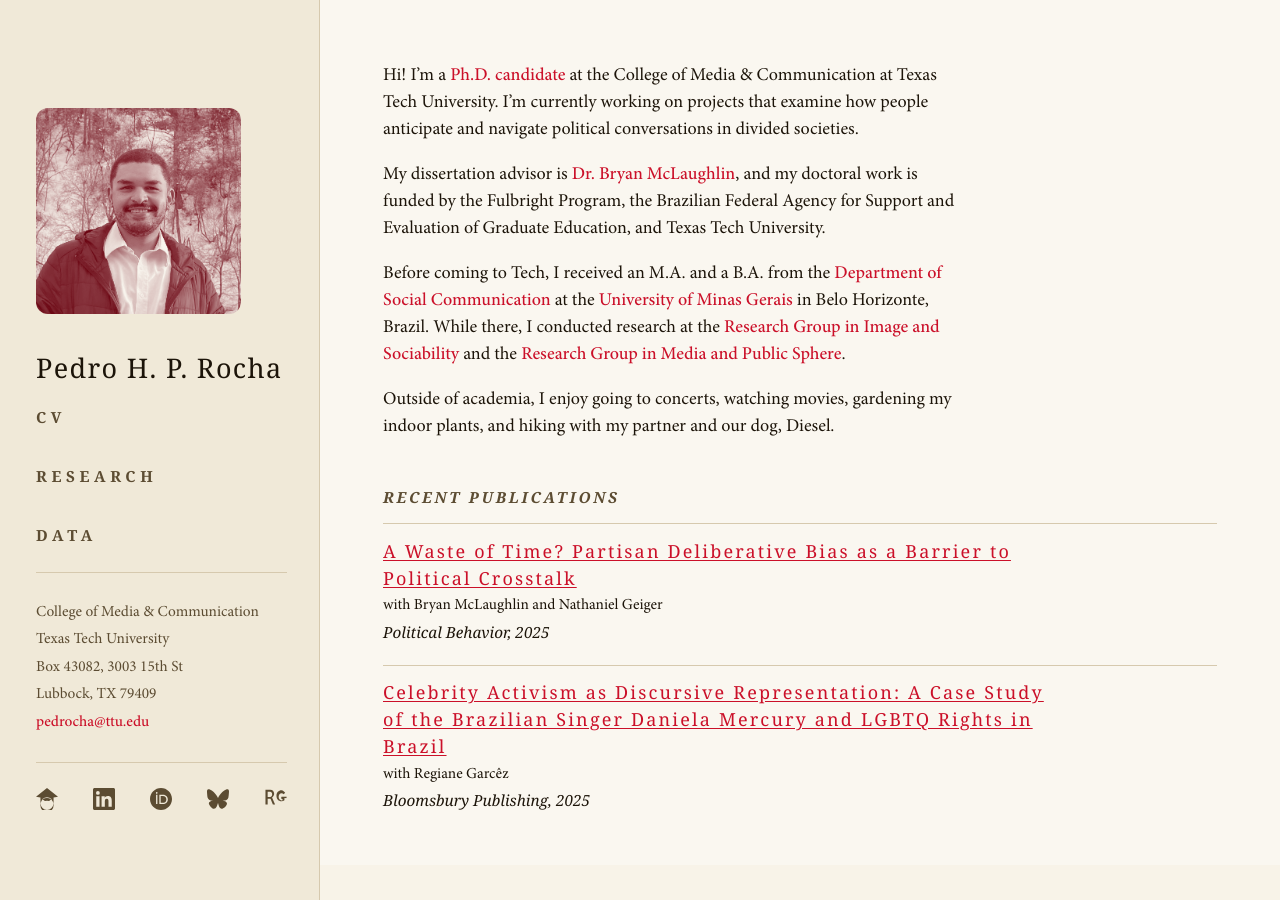
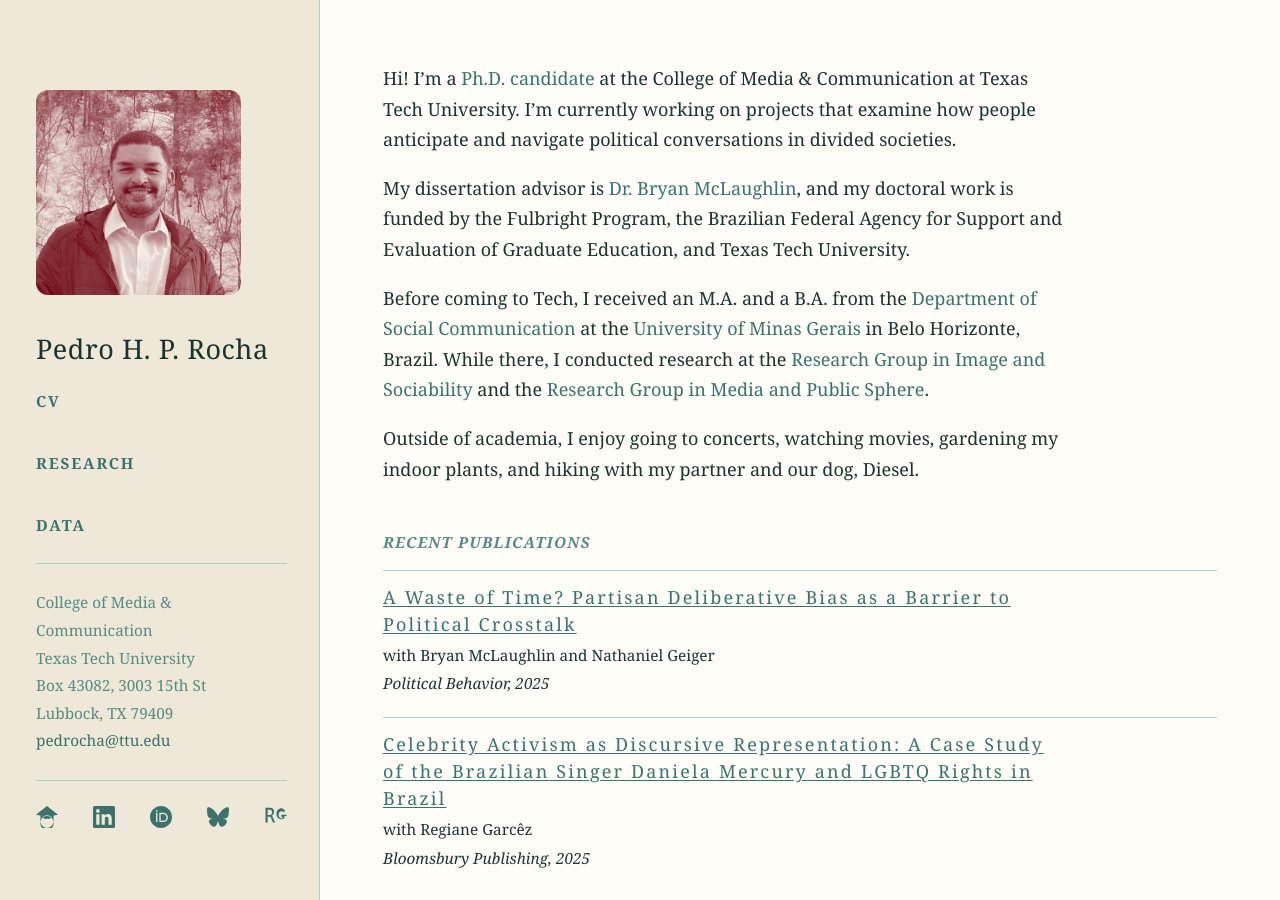
Before and after one commit to pedrohprocha/pedrohprocha.github.io, a Jekyll site: the page built from index.md, in a window 1280 px wide and 900 px high. Built offline with Jekyll 4.4.1, drawn with Linux system fonts in a browser that asks for light colours; some web fonts are replaced.

Commit message:
Switch to full Sentinel SSm type system + teal/salmon color palette
Typography:
- Sentinel SSm now used for both body and headings
- Register Light (300), Semibold (600) in addition to existing weights
- Remove Minion Pro and Cooper Hewitt @font-face declarations
- Body line-height 1.5 → 1.7 for slab serif readability
- Reduce letter-spacing throughout (nav 0.30→0.12, headings 0.18→0.08,
  chapter title 0.05→0.01, name 0.05→0.02, badges 0.12→0.06)

Colors:
- --bg: #F8F5EA (cream)
- --paper: #FEFDF8 (near-white)
- --sidebar-bg: #EDE8D8 (rich cream)
- --text: #1C3330 (deep teal)
- --muted: #5A8A84 (mid teal)
- --accent: #3C726B (dark teal — links/nav)
- --border: #AECFCC (soft teal)
- --hover: #E79889 (salmon)
- Dark mode updated to match teal/salmon family

Co-Authored-By: Claude Sonnet 4.6 <noreply@anthropic.com>

```diff
--- a/assets/css/main.css
+++ b/assets/css/main.css
@@ -1,67 +1,15 @@
 @font-face {
-    font-family: "Minion Pro";
-    src: url("/assets/fonts/MinionPro-Regular.otf") format("opentype");
-    font-weight: 400;
+    font-family: "Sentinel SSm";
+    src: url("/assets/fonts/Sentinel SSm Light.ttf") format("truetype");
+    font-weight: 300;
     font-style: normal;
 }
 @font-face {
-    font-family: "Minion Pro";
-    src: url("/assets/fonts/MinionPro-It.otf") format("opentype");
-    font-weight: 400;
+    font-family: "Sentinel SSm";
+    src: url("/assets/fonts/Sentinel SSm Light Italic.ttf") format("truetype");
+    font-weight: 300;
     font-style: italic;
 }
-@font-face {
-    font-family: "Minion Pro";
-    src: url("/assets/fonts/MinionPro-Medium.otf") format("opentype");
-    font-weight: 500;
-    font-style: normal;
-}
-@font-face {
-    font-family: "Minion Pro";
-    src: url("/assets/fonts/MinionPro-MediumIt.otf") format("opentype");
-    font-weight: 500;
-    font-style: italic;
-}
-@font-face {
-    font-family: "Minion Pro";
-    src: url("/assets/fonts/MinionPro-Bold.otf") format("opentype");
-    font-weight: 700;
-    font-style: normal;
-}
-@font-face {
-    font-family: "Minion Pro";
-    src: url("/assets/fonts/MinionPro-BoldIt.otf") format("opentype");
-    font-weight: 700;
-    font-style: italic;
-}
-@font-face {
-    font-family: "Cooper Hewitt";
-    src: url("/assets/fonts/CooperHewitt-Book.otf") format("opentype");
-    font-weight: 400;
-    font-style: normal;
-}
-
-@font-face {
-    font-family: "Cooper Hewitt";
-    src: url("/assets/fonts/CooperHewitt-BookItalic.otf") format("opentype");
-    font-weight: 400;
-    font-style: italic;
-}
-
-@font-face {
-    font-family: "Cooper Hewitt";
-    src: url("/assets/fonts/CooperHewitt-Medium.otf") format("opentype");
-    font-weight: 500;
-    font-style: normal;
-}
-
-@font-face {
-    font-family: "Cooper Hewitt";
-    src: url("/assets/fonts/CooperHewitt-Bold.otf") format("opentype");
-    font-weight: 700;
-    font-style: normal;
-}
-
 @font-face {
     font-family: "Sentinel SSm";
     src: url("/assets/fonts/Sentinel SSm Book.ttf") format("truetype");
@@ -88,6 +36,18 @@
 }
 @font-face {
     font-family: "Sentinel SSm";
+    src: url("/assets/fonts/Sentinel SSm Semibold.ttf") format("truetype");
+    font-weight: 600;
+    font-style: normal;
+}
+@font-face {
+    font-family: "Sentinel SSm";
+    src: url("/assets/fonts/Sentinel SSm Semibold Italic.ttf") format("truetype");
+    font-weight: 600;
+    font-style: italic;
+}
+@font-face {
+    font-family: "Sentinel SSm";
     src: url("/assets/fonts/Sentinel SSm Bold.ttf") format("truetype");
     font-weight: 700;
     font-style: normal;
@@ -101,16 +61,16 @@
 
 /* ── Variables ───────────────────────────────────────────── */
 :root {
-    --bg:         #f8f3e8;
-    --paper:      #faf7f0;
-    --sidebar-bg: #f0e9d8;
-    --text:       #1c1409;
-    --muted:      #5c4c32;
-    --accent:     #cb1029;
-    --border:     #d6c9ae;
-    --hover:      #6b0613;
-    --nav:        #5c4c32;
-    --font-body: "Minion Pro", Georgia, serif;
+    --bg:         #F8F5EA;
+    --paper:      #FEFDF8;
+    --sidebar-bg: #EDE8D8;
+    --text:       #1C3330;
+    --muted:      #5A8A84;
+    --accent:     #3C726B;
+    --border:     #AECFCC;
+    --hover:      #E79889;
+    --nav:        #3C726B;
+    --font-body: "Sentinel SSm", Georgia, serif;
     --font-heading: "Sentinel SSm", Georgia, serif;
     --sidebar-w: 35%;
 }
@@ -130,7 +90,7 @@ body {
     font-family: var(--font-body);
     background: var(--bg);
     color: var(--text);
-    line-height: 1.5;
+    line-height: 1.7;
     display: flex;
     flex-direction: column;
     min-height: 100vh;
@@ -222,7 +182,7 @@ h3 {
 .home-nav a {
     font-size: 0.85rem;
     text-transform: uppercase;
-    letter-spacing: 0.07em;
+    letter-spacing: 0.04em;
     color: var(--muted);
     text-decoration: none;
 }
@@ -269,7 +229,7 @@ h3 {
 .lattes-link {
     font-size: 0.75rem;
     text-transform: uppercase;
-    letter-spacing: 0.05em;
+    letter-spacing: 0.03em;
     font-weight: 500;
 }
 
@@ -317,7 +277,7 @@ h3 {
 .pub-links a {
     font-size: 0.75rem;
     text-transform: uppercase;
-    letter-spacing: 0.12em;
+    letter-spacing: 0.06em;
     margin-right: 0.8rem;
     text-decoration: none;
     color: var(--accent);
@@ -417,7 +377,7 @@ h3 {
     font-weight: 500;
     font-size: 1.5rem;
     line-height: 1.3;
-    letter-spacing: 0.05em;
+    letter-spacing: 0.02em;
     margin-bottom: 0.2rem;
 }
 .sidebar h1 a {
@@ -441,7 +401,7 @@ h3 {
     font-family: var(--font-heading);
     font-weight: 700;
     text-transform: uppercase;
-    letter-spacing: 0.30em;
+    letter-spacing: 0.12em;
     color: var(--nav);
     text-decoration: none;
 }
@@ -466,7 +426,7 @@ h3 {
     font-family: var(--font-heading);
     font-size: 2.5rem;
     font-weight: normal;
-    letter-spacing: 0.05em;
+    letter-spacing: 0.01em;
     line-height: 1.1;
     color: var(--text);
     margin-bottom: 0.4rem;
@@ -481,7 +441,7 @@ h3 {
     font-size: 0.85rem;
     font-weight: 700;
     font-style: italic;
-    letter-spacing: 0.18em;
+    letter-spacing: 0.08em;
     text-transform: uppercase;
     color: var(--muted);
     margin: 2.5rem 0 0.8rem;
@@ -491,7 +451,7 @@ h3 {
     font-size: 0.85rem;
     font-weight: 700;
     font-style: italic;
-    letter-spacing: 0.18em;
+    letter-spacing: 0.08em;
     text-transform: uppercase;
     color: var(--muted);
     margin: 2rem 0 0.6rem;
@@ -623,15 +583,15 @@ h3 {
 
 @media (prefers-color-scheme: dark) {
   :root {
-    --bg:         #1a1108;
-    --paper:      #211608;
-    --sidebar-bg: #150e04;
-    --text:       #f0e8d4;
-    --muted:      #a08c64;
-    --accent:     #e8304a;
-    --border:     #3a2e18;
-    --hover:      #ff6070;
-    --nav:        #a08c64;
+    --bg:         #0f1e1c;
+    --paper:      #162220;
+    --sidebar-bg: #0a1614;
+    --text:       #dff0ee;
+    --muted:      #7ab5af;
+    --accent:     #73BDC9;
+    --border:     #2a4a47;
+    --hover:      #E79889;
+    --nav:        #7ab5af;
   }
 }
 
@@ -698,7 +658,7 @@ h3 {
 .pub-links a {
     font-size: 0.75rem;
     text-transform: uppercase;
-    letter-spacing: 0.12em;
+    letter-spacing: 0.06em;
     text-decoration: none;
     color: var(--accent);
     border: 1px solid var(--accent);
```
Also changed, not shown: assets/fonts/Sentinel SSm Light Italic.ttf (added), assets/fonts/Sentinel SSm Light.ttf (added), assets/fonts/Sentinel SSm Semibold Italic.ttf (added), assets/fonts/Sentinel SSm Semibold.ttf (added).
